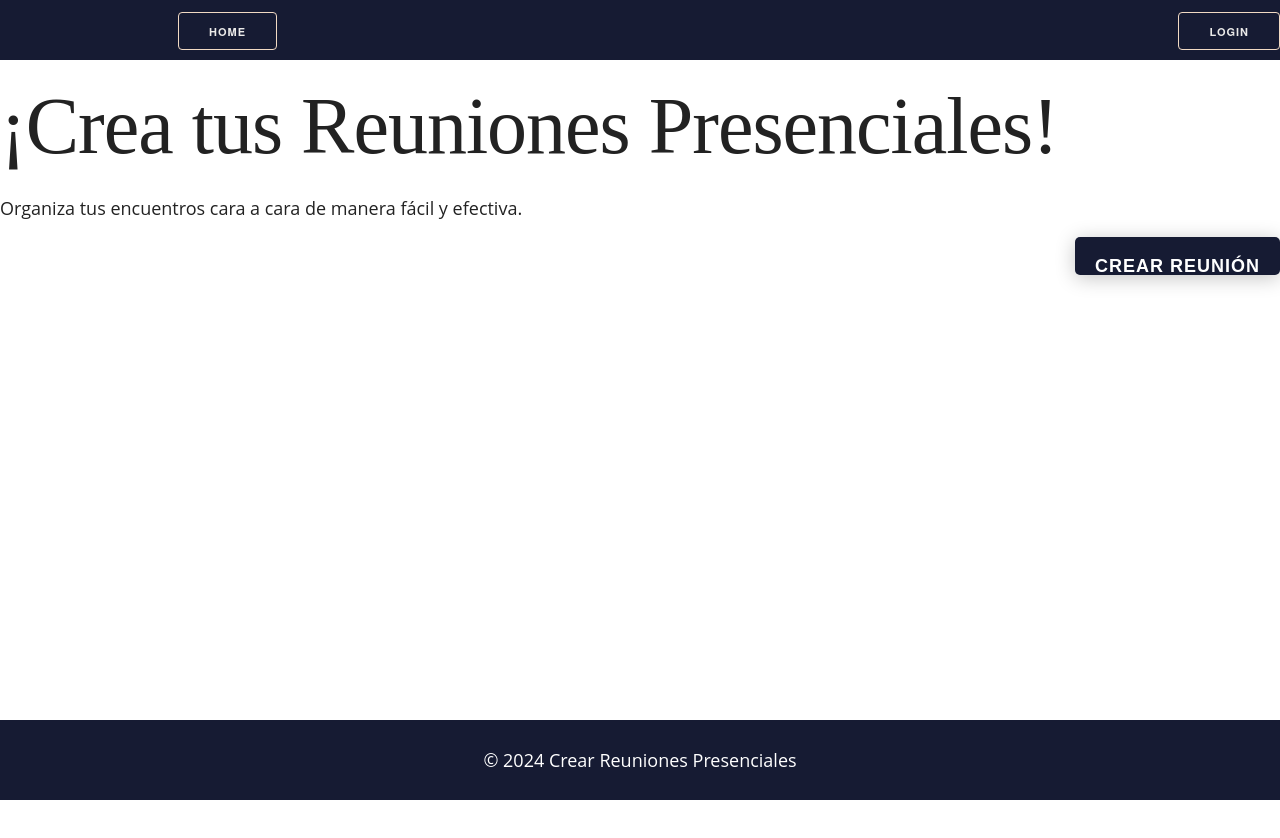
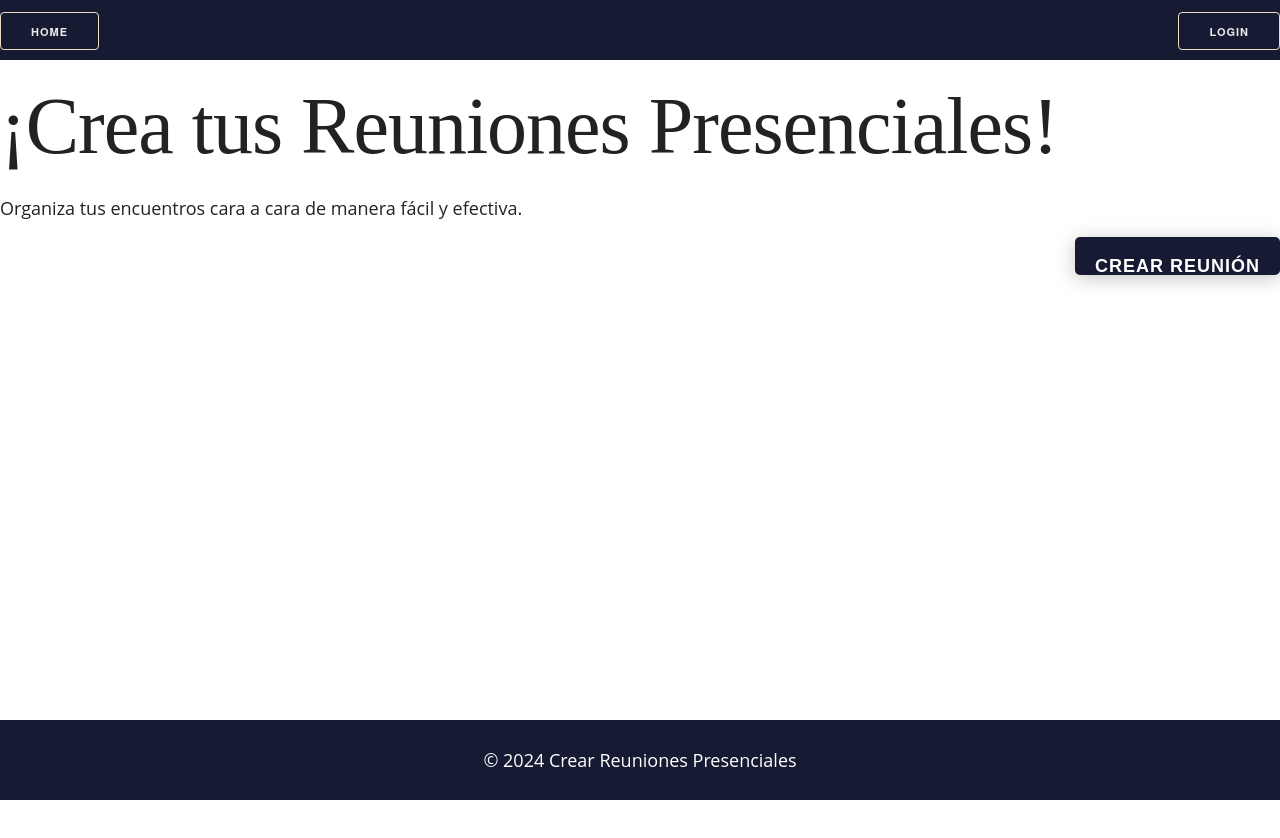
Before and after one commit to TereSolano01/Proyecto2Meetings, a Vue app in the folder frontend/: page / in a window 1280 px wide. Shown: the top 838 px of the page. Built offline with nearby package versions, Linux system fonts and the light colour scheme.

Commit message:
Update navBar.css

```diff
--- a/frontend/css/navBar.css
+++ b/frontend/css/navBar.css
@@ -1,7 +1,3 @@
-.leftOptions {
-    margin-left: 178px !important;
-}
-
 .logoutBtn {
     margin-right: 80px;
 }
```
